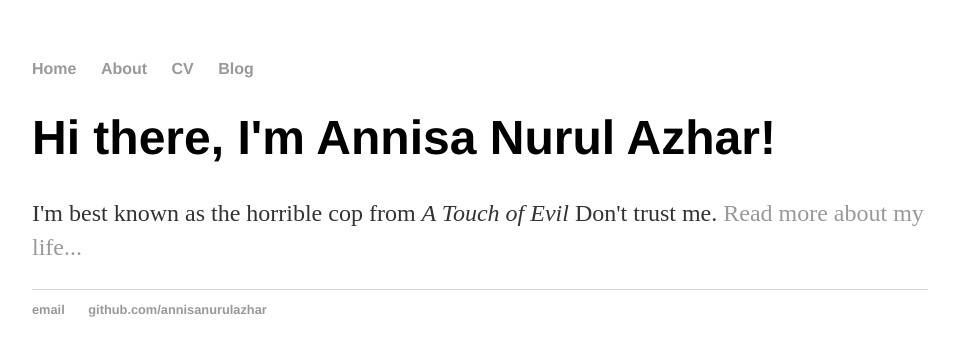
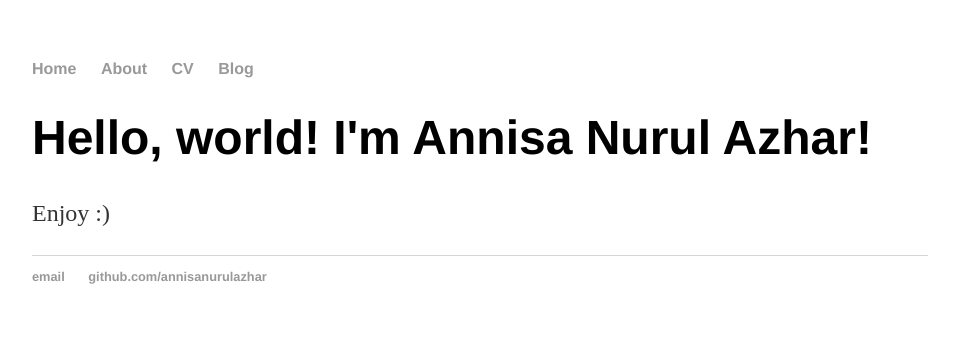
Before and after one commit to annisanurulazhar/annisanurulazhar.github.io, a Jekyll site: the page built from index.html, in a window 1280 px wide. Shown: the top 356 px of the page, without its empty margins (160-1119 px from the left). Built offline with Jekyll 4.4.1, drawn with Linux system fonts in a browser that asks for light colours.

Commit message:
Update index.html

```diff
--- a/index.html
+++ b/index.html
@@ -1,8 +1,8 @@
 ---
 layout: default
-title: Annisa Nurul Azhar
+title: Homepage
 ---
     		<div class="blurb">
-        		<h1>Hi there, I'm Annisa Nurul Azhar!</h1>
-				<p>I'm best known as the horrible cop from <em>A Touch of Evil</em> Don't trust me. <a href="/about">Read more about my life...</a></p>
+        		<h1>Hello, world! I'm Annisa Nurul Azhar!</h1>
+				<p>Enjoy :)</p>
     		</div><!-- /.blurb -->
```
